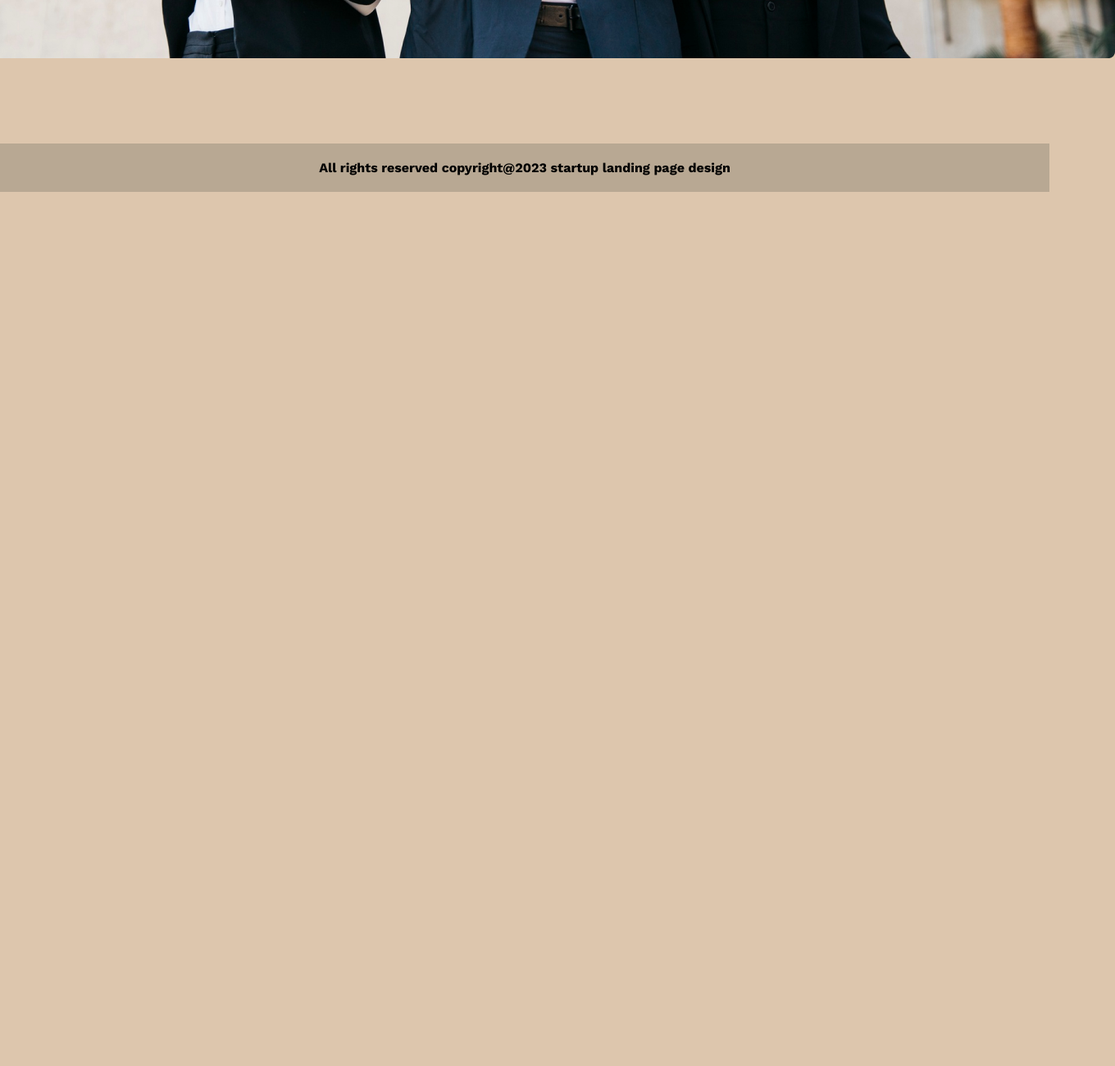
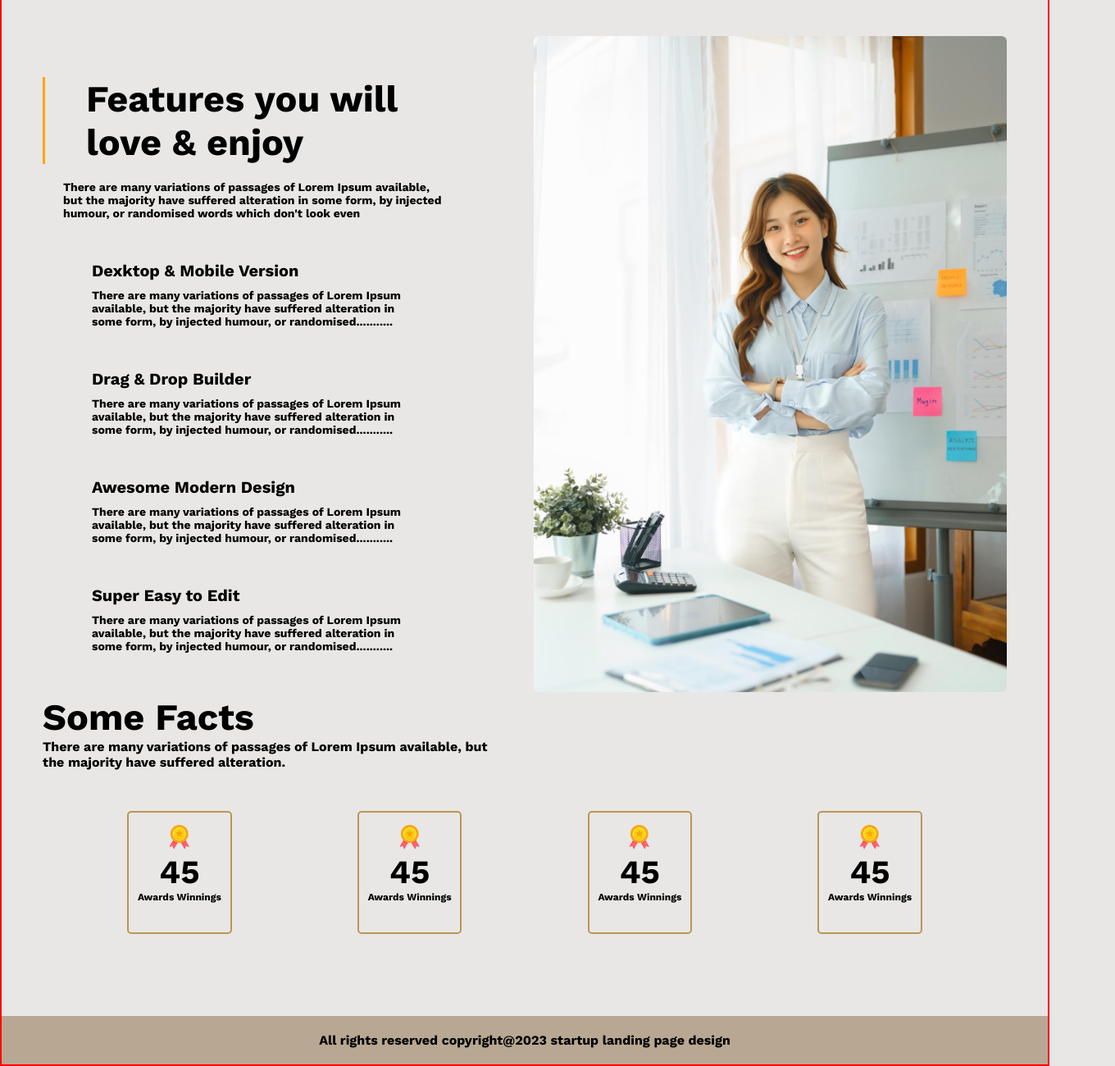
Before and after one commit to bdjahid/G3-Architects, a plain HTML site: page index.html in a window 1280 px wide. Shown: the part 1147-2447 px from the top of the page at 82% size, 1360 px wide, since content can reach past the window. Before the commit the page ends 1381 px from the top, so only its background shows below. Drawn offline with nearby package versions, Linux system fonts and the light colour scheme.

Commit message:
features

```diff
--- a/images/style.css
+++ b/images/style.css
@@ -4,20 +4,23 @@
 * {
     box-sizing: border-box;
     font-family: 'Work Sans', sans-serif;
-    ;
     margin: 0;
     padding: 0;
 }
 
 body {
-    background-color: #ddc6ad;
+    border: 2px solid red;
+    background-color: #e8e7e5;
+    display: flex;
+    flex-direction: column;
+
 }
 
 /* header navigation style */
 nav {
     display: flex;
     justify-content: space-between;
-    margin: 50px 200px;
+    margin: 50px 50px;
 }
 
 .nav-title {
@@ -46,13 +49,13 @@ nav li {
 
 .banner-title {
     font-weight: bold;
-    font-size: 64px;
+    font-size: 50px;
     margin-bottom: 20px;
 }
 
 .banner-description {
     font-weight: bold;
-    font-size: 16px;
+    font-size: 15px;
 }
 
 .banner-btn {
@@ -65,6 +68,109 @@ nav li {
     border: none;
 }
 
+.banner-img img {
+    width: 1240px;
+}
+
+/* section features */
+.features {
+    display: flex;
+    margin: 0px 50px;
+}
+
+.architect-img {
+    width: 50%;
+    margin-left: 100px;
+}
+
+.architect-img img {
+    height: 800px;
+
+}
+
+.feature {
+    border-left: 3px solid orange;
+    margin-top: 50px;
+}
+
+.feature-section {
+    width: 50%;
+}
+
+.feature-title {
+    margin-left: 50px;
+    font-weight: bold;
+    font-size: 45px;
+}
+
+.features-des {
+    font-size: 14px;
+    font-weight: bold;
+    margin: 20px 0 50px 25px;
+}
+
+.versions {
+    margin-left: 10px;
+}
+
+.version {
+    margin: 50px;
+}
+
+.version-title {
+    font-size: 20px;
+    font-weight: bold;
+    margin-bottom: 10px;
+}
+
+.version-dec {
+    font-size: 14px;
+    font-weight: bold;
+}
+
+/* section Rating */
+.container {
+    margin-left: 50px;
+}
+
+.container-title {
+    font-size: 45px;
+    font-weight: bold;
+}
+
+.review {
+    display: flex;
+    justify-content: space-evenly;
+    margin: 50px 0px 100px 0px;
+}
+
+.award {
+    border: 2px solid rgb(186, 151, 86);
+    border-radius: 5px;
+    width: 10%;
+    height: 150px;
+}
+
+.award-img {
+    text-align: center;
+    padding-top: 15px;
+}
+
+.award-img img {
+    width: 30px;
+}
+
+.award-win {
+    text-align: center;
+    font-size: 40px;
+}
+
+.awards {
+    text-align: center;
+    font-weight: bold;
+    font-size: 12px;
+}
+
 /* footer style */
 .footer-style {
     background-color: #b8a893;
--- a/index.html
+++ b/index.html
@@ -24,10 +24,10 @@
         <!-- header banner -->
         <div class="banner">
             <div>
-                <h2 class="banner-title">Brand New
+                <h3 class="banner-title">Brand New
                     <br>
                     Group of Architects
-                </h2>
+                </h3>
                 <p class="banner-description">There are many variations of passages of Lorem Ipsum available, but
                     the
                     majority have suffered
@@ -35,13 +35,110 @@
                 <button class="banner-btn">Explore More </button>
             </div>
 
-            <div>
+            <div class="banner-img">
                 <img src="images/banner.png" alt="">
             </div>
         </div>
     </header>
     <main>
+        <section class="features">
+            <div class="feature-section">
+                <div>
+                    <div class="feature">
+                        <h2 class="feature-title">Features you will <br>
+                            love & enjoy</h2>
+                    </div>
+                    <p class="features-des">There are many variations of passages of Lorem Ipsum available, but the
+                        majority have suffered
+                        alteration in some form, by injected humour, or randomised words which don't look even</p>
+                </div>
+                <div class="versions">
+                    <div class="version">
+                        <h3 class="version-title">Dexktop & Mobile Version</h3>
+                        <p class="version-dec">There are many variations of passages of Lorem Ipsum available, but the
+                            majority have
+                            suffered
+                            alteration in some form, by injected humour, or randomised...........</p>
+                    </div>
+                    <div class="version">
+                        <h3 class="version-title">Drag & Drop Builder</h3>
+                        <p class="version-dec">There are many variations of passages of Lorem Ipsum available, but the
+                            majority have
+                            suffered
+                            alteration in some form, by injected humour, or randomised...........</p>
+                    </div>
+                    <div class="version">
+                        <h3 class="version-title">Awesome Modern Design</h3>
+                        <p class="version-dec">There are many variations of passages of Lorem Ipsum available, but the
+                            majority have
+                            suffered
+                            alteration in some form, by injected humour, or randomised...........</p>
+                    </div>
+                    <div class="version">
+                        <h3 class="version-title">Super Easy to Edit</h3>
+                        <p class="version-dec">There are many variations of passages of Lorem Ipsum available, but the
+                            majority have
+                            suffered
+                            alteration in some form, by injected humour, or randomised...........</p>
+                    </div>
+                </div>
+            </div>
+            <div class="architect-img">
+                <img src="images/architect.png" alt="">
+            </div>
 
+        </section>
+        <section>
+            <div class="container">
+                <h3 class="container-title">Some Facts</h3>
+                <p class="description">There are many variations of passages of Lorem Ipsum available, but
+                    <br>
+                    the majority have suffered
+                    alteration.
+                </p>
+            </div>
+            <div class="review">
+                <div class="award">
+                    <div class="award-img">
+                        <img src="images/icons/ribon.png" alt="">
+                    </div>
+                    <div>
+                        <h1 class="award-win">45</h1>
+                        <p class="awards">Awards Winnings</p>
+                    </div>
+                </div>
+                <div class="award">
+                    <div class="award-img">
+                        <img src="images/icons/ribon.png" alt="">
+                    </div>
+                    <div>
+                        <h1 class="award-win">45</h1>
+                        <p class="awards">Awards Winnings</p>
+                    </div>
+                </div>
+                <div class="award">
+                    <div class="award-img">
+                        <img src="images/icons/ribon.png" alt="">
+                    </div>
+                    <div>
+                        <h1 class="award-win">45</h1>
+                        <p class="awards">Awards Winnings</p>
+                    </div>
+                </div>
+                <div class="award">
+                    <div class="award-img">
+                        <img src="images/icons/ribon.png" alt="">
+                    </div>
+                    <div>
+                        <h1 class="award-win">45</h1>
+                        <p class="awards">Awards Winnings</p>
+                    </div>
+                </div>
+            </div>
+
+
+
+        </section>
     </main>
     <footer>
         <p class="footer-style">All rights reserved copyright@2023 startup landing page design</p>
```
Also changed, not shown: download (2).jpg (added).
